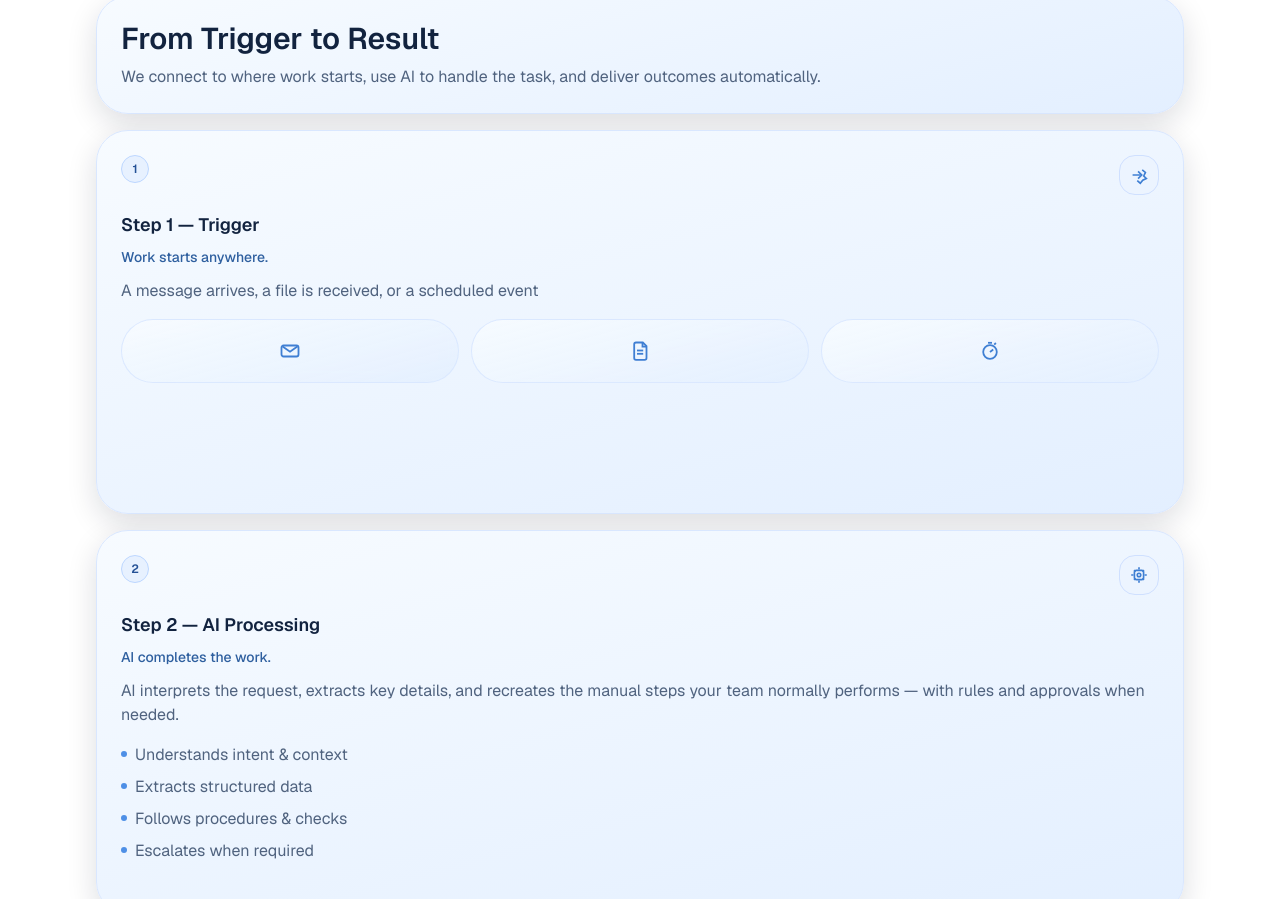
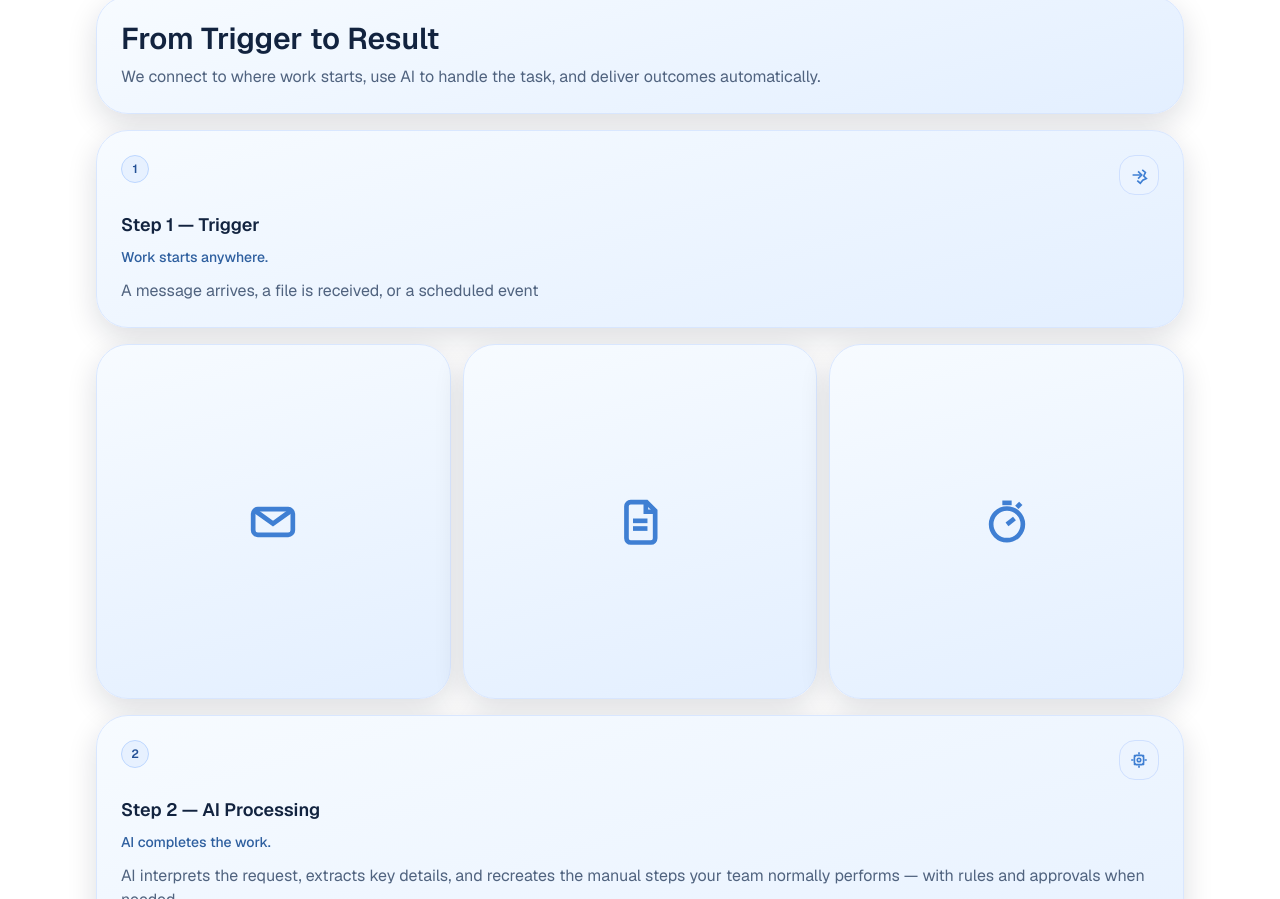
Before and after one commit to siddak1234/snoopy, a Next.js app: page / in a window 1280 px wide. Shown: the part 617-1516 px from the top of the page. Built offline with nearby package versions, Linux system fonts and the light colour scheme.

Commit message:
Update bug

```diff
--- a/components/home/ProcessStepCard.tsx
+++ b/components/home/ProcessStepCard.tsx
@@ -6,7 +6,6 @@ type ProcessStepCardProps = {
   tagline: string;
   description: string;
   bullets?: string[];
-  visualTiles?: ReactNode[];
   icon: ReactNode;
 };
 
@@ -16,11 +15,10 @@ export default function ProcessStepCard({
   tagline,
   description,
   bullets,
-  visualTiles,
   icon,
 }: ProcessStepCardProps) {
   return (
-    <article className="bubble flex h-full min-h-[24rem] flex-col p-5 sm:p-6">
+    <article className={`bubble flex h-full flex-col p-5 sm:p-6 ${bullets && bullets.length > 0 ? "min-h-[24rem]" : ""}`}>
       <div className="mb-4 flex items-start justify-between gap-3">
         <span className="inline-flex h-7 min-w-7 items-center justify-center rounded-full border border-[var(--step-pill-border)] bg-[var(--step-pill-bg)] px-2 text-xs font-semibold text-[var(--step-pill-text)]">
           {stepNumber}
@@ -31,19 +29,6 @@ export default function ProcessStepCard({
       <h3 className="text-lg font-semibold text-[var(--text)]">{title}</h3>
       <p className="mt-2 text-sm font-medium text-[var(--tagline)]">{tagline}</p>
       <p className="mt-3 text-sm leading-6 text-[var(--muted)] sm:text-base">{description}</p>
-
-      {visualTiles && visualTiles.length > 0 ? (
-        <div className="mt-4 grid w-full grid-cols-3 gap-3">
-          {visualTiles.map((tile, index) => (
-            <div
-              key={`step-tile-${index + 1}`}
-              className="bubble-soft flex min-h-16 items-center justify-center rounded-2xl p-3"
-            >
-              {tile}
-            </div>
-          ))}
-        </div>
-      ) : null}
 
       {bullets && bullets.length > 0 ? (
         <ul className="mt-4 space-y-2 text-sm text-[var(--muted)] sm:text-base">
--- a/components/home/ProcessStepsSection.tsx
+++ b/components/home/ProcessStepsSection.tsx
@@ -14,7 +14,6 @@ const steps = [
     title: "Step 1 — Trigger",
     tagline: "Work starts anywhere.",
     description: "A message arrives, a file is received, or a scheduled event",
-    visualTiles: [<MailSignalIcon key="mail" />, <FileSignalIcon key="file" />, <StopwatchSignalIcon key="stopwatch" />],
     icon: <TriggerIcon />,
   },
   {
@@ -48,6 +47,8 @@ const steps = [
 ];
 
 export default function ProcessStepsSection() {
+  const [triggerStep, ...otherSteps] = steps;
+
   return (
     <section aria-labelledby="process-steps-title" className="space-y-4">
       <div className="bubble p-5 sm:p-6">
@@ -60,7 +61,29 @@ export default function ProcessStepsSection() {
       </div>
 
       <div className="grid grid-cols-1 gap-4">
-        {steps.map((step) => (
+        <ProcessStepCard
+          key={triggerStep.stepNumber}
+          stepNumber={triggerStep.stepNumber}
+          title={triggerStep.title}
+          tagline={triggerStep.tagline}
+          description={triggerStep.description}
+          bullets={triggerStep.bullets}
+          icon={triggerStep.icon}
+        />
+
+        <div className="grid grid-cols-3 gap-3">
+          <article className="bubble flex aspect-square items-center justify-center p-3 sm:p-4" aria-label="Email trigger">
+            <MailSignalIcon />
+          </article>
+          <article className="bubble flex aspect-square items-center justify-center p-3 sm:p-4" aria-label="File trigger">
+            <FileSignalIcon />
+          </article>
+          <article className="bubble flex aspect-square items-center justify-center p-3 sm:p-4" aria-label="Scheduled event trigger">
+            <StopwatchSignalIcon />
+          </article>
+        </div>
+
+        {otherSteps.map((step) => (
           <ProcessStepCard
             key={step.stepNumber}
             stepNumber={step.stepNumber}
@@ -68,7 +91,6 @@ export default function ProcessStepsSection() {
             tagline={step.tagline}
             description={step.description}
             bullets={step.bullets}
-            visualTiles={step.visualTiles}
             icon={step.icon}
           />
         ))}
--- a/components/icons/processIcons.tsx
+++ b/components/icons/processIcons.tsx
@@ -64,7 +64,7 @@ export function ResultIcon(props: IconProps) {
   );
 }
 
-const triggerTileIconClasses = "h-6 w-6 text-[var(--icon-text)]";
+const triggerTileIconClasses = "h-12 w-12 text-[var(--icon-text)] sm:h-14 sm:w-14";
 
 export function MailSignalIcon(props: IconProps) {
   return (
@@ -72,7 +72,7 @@ export function MailSignalIcon(props: IconProps) {
       viewBox="0 0 24 24"
       fill="none"
       stroke="currentColor"
-      strokeWidth="1.8"
+      strokeWidth="2"
       className={triggerTileIconClasses}
       aria-hidden="true"
       {...props}
@@ -89,7 +89,7 @@ export function FileSignalIcon(props: IconProps) {
       viewBox="0 0 24 24"
       fill="none"
       stroke="currentColor"
-      strokeWidth="1.8"
+      strokeWidth="2"
       className={triggerTileIconClasses}
       aria-hidden="true"
       {...props}
@@ -108,7 +108,7 @@ export function StopwatchSignalIcon(props: IconProps) {
       viewBox="0 0 24 24"
       fill="none"
       stroke="currentColor"
-      strokeWidth="1.8"
+      strokeWidth="2"
       className={triggerTileIconClasses}
       aria-hidden="true"
       {...props}
```
